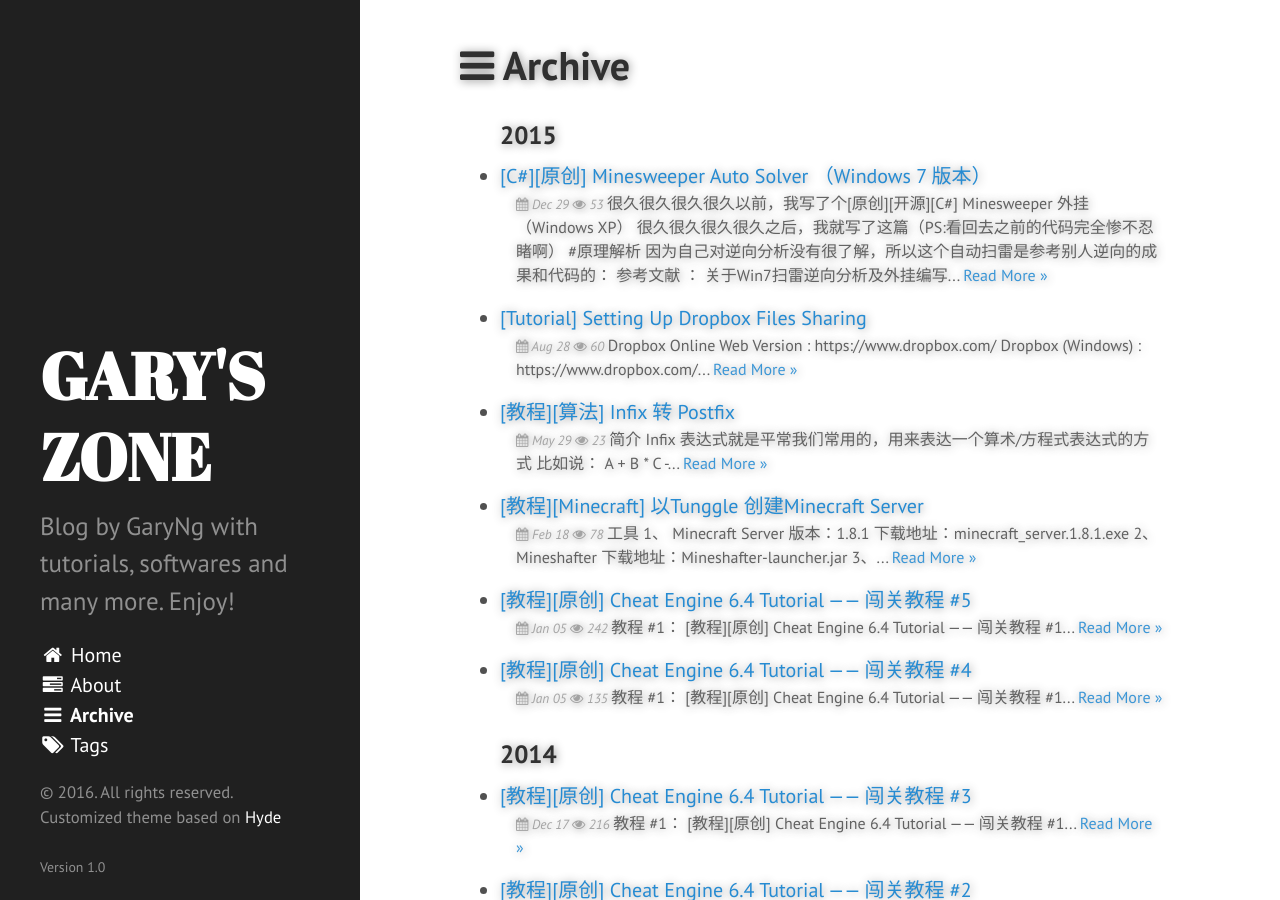
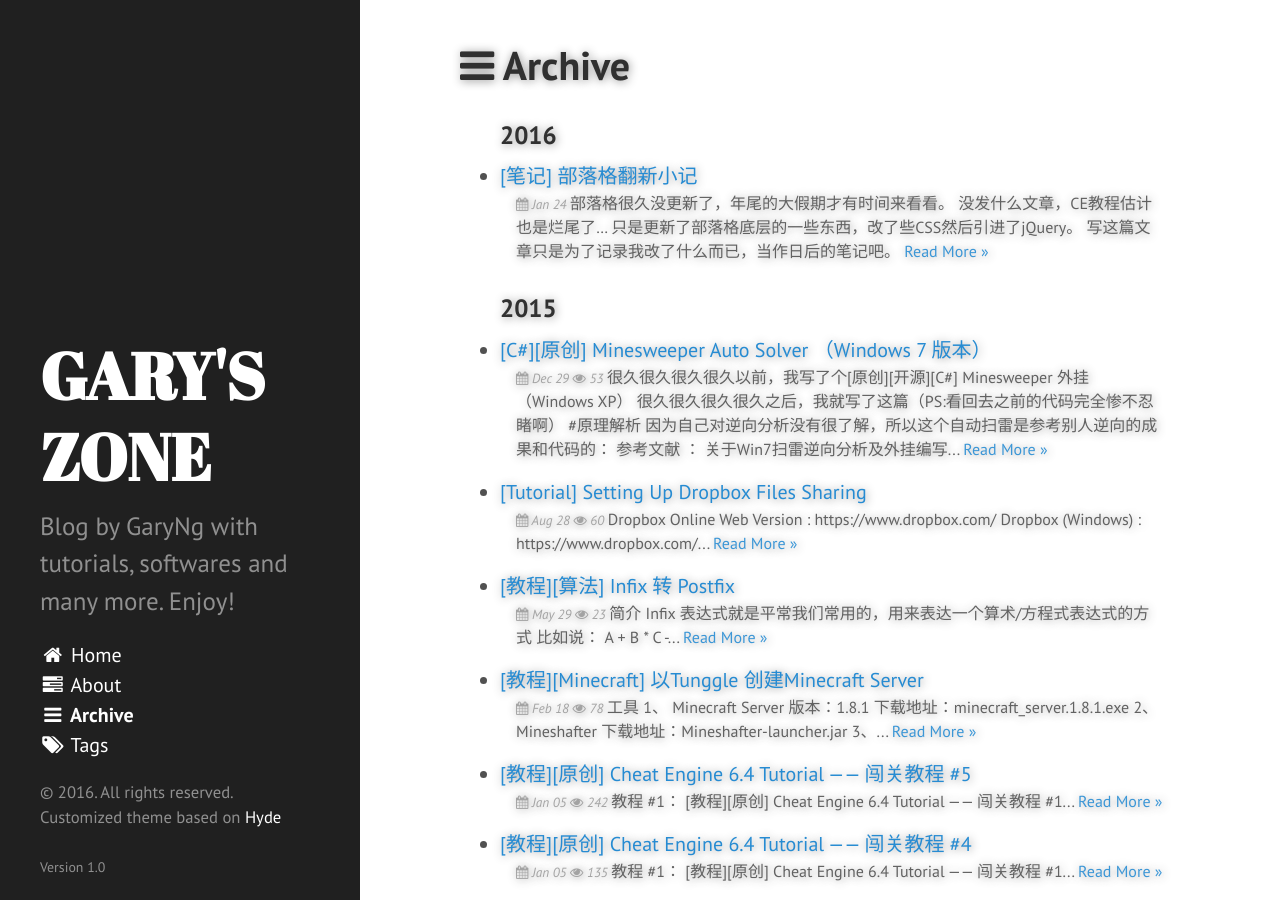
Before and after one commit to garyng/blog, a Jekyll site: the page built from archive.md, in a window 1280 px wide and 900 px high. Built offline with Jekyll 4.4.1, drawn with Linux system fonts in a browser that asks for light colours; Markdown is read by kramdown in place of the engine named in the settings.

Commit message:
+ Post : Blog renovation

```diff
--- /dev/null
+++ b/_posts/2016-01-24-blog-renovation.md
@@ -0,0 +1,100 @@
+---
+layout: post
+title: '[笔记] 部落格翻新小记'
+tags:
+  - 原创
+  - 其他
+  - 部落格
+  - 笔记
+description: 关于本部落格翻新的的小笔记
+image: 'https://lh3.googleusercontent.com/-4hGY7d7At7w/VqSN8EwnM2I/AAAAAAAAIcI/uxqH6b3UluQ/s1600/24-01-2016_160215.png'
+author: GaryNg
+---
+
+部落格很久没更新了，年尾的大假期才有时间来看看。
+
+没发什么文章，CE教程估计也是烂尾了...
+
+只是更新了部落格底层的一些东西，改了些CSS然后引进了jQuery。
+
+写这篇文章只是为了记录我改了什么而已，当作日后的笔记吧。
+
+<!-- More -->
+
+#更新了啥？
+
+这个很容易被发现吧 xD
+
+就是部落格的主页面再也不是显示每个post的content了，而是换成了post的excerpt
+
+这个是通过`{% raw %} {{ post.excerpt }} {% endraw %}`实现的
+
+先在`_config.yml` 之中设定`excerpt_separator` （我将它设为了`<!-- More -->`）
+
+[![image](https://lh3.googleusercontent.com/-S8Ih9NjDVVs/VqSN0GJgwbI/AAAAAAAAIbs/GRXe99dWR3A/s800/24-01-2016_152853.png "image")](https://lh3.googleusercontent.com/-S8Ih9NjDVVs/VqSN0GJgwbI/AAAAAAAAIb0/lrJsVkDNheY/s1600/24-01-2016_152853.png)
+
+然后在每个post 之中只要在特定的地方加入`<!-- More -->`,Jeyll就会自动获取`<!-- More -->`之前的content了。（为了这个我将200++个帖子都编辑了一遍.....）
+
+[![image](https://lh3.googleusercontent.com/-_N3SJwDsojE/VqSN0bzG0qI/AAAAAAAAIbw/a9A8XRkIJY0/s800/24-01-2016_152918.png "image")](https://lh3.googleusercontent.com/-_N3SJwDsojE/VqSN0bzG0qI/AAAAAAAAIbw/a9A8XRkIJY0/s1600/24-01-2016_152918.png)
+
+---
+
+每个post title 之前都加了个小小的FontAwesome icon
+
+就是<span class="fa fa-magic"></span>这个啦 xDD
+
+---
+
+Sidebar 的 `BETA!` 字样也除去了
+
+换成了在下方的version 1.0 （PS： 甚至在git 中我也创建了一个tag xDD）
+
+---
+
+我改了点代码高亮的CSS
+
+去除了`text-shadow` 然后修正了`word-wrap`的问题
+
+也顺带加入了代码的类别
+
+就像这样：
+
+{% highlight csharp %}
+// This is a C# code
+{% endhighlight %}
+
+{% highlight js %}
+// A JavaSciprt code!
+{% endhighlight %}
+
+---
+
+[Tags](http://{{ site.url }}/tags/)页面也做了大翻新，不再是以前那般显示所有的tags了
+
+换成了只显示首20个帖子最多的Tags
+
+而且字体大小会跟着帖子的数量改变（这东西很久以前就想实现了，不过碍于Liquid之前的版本之中`divided_by`有bug，所以没去搞定，最近的更新才修复了这个bug）
+
+美美哒：
+
+[![image](https://lh3.googleusercontent.com/-lGqGN7v9ljc/VqSN4u3-hmI/AAAAAAAAIb8/cDm_1XnO6sI/s800/24-01-2016_154334.png "image")](https://lh3.googleusercontent.com/-lGqGN7v9ljc/VqSN4u3-hmI/AAAAAAAAIb8/cDm_1XnO6sI/s1600/24-01-2016_154334.png)
+
+---
+
+[Archive](http://{{ site.url }}/archive/)之中的`post excerpt` 也改了一点点，最大的翻新就是加入了从Google Analytics获取的pageviews
+
+为了实现这个加入了jQuery，这个static site 也变得有点不static了（LOL）
+
+这个部落格的Pageviews完全就是少的可怜啊．．．
+
+[![image](https://lh3.googleusercontent.com/-4hGY7d7At7w/VqSN8EwnM2I/AAAAAAAAIcI/uxqH6b3UluQ/s800/24-01-2016_160215.png "image")](https://lh3.googleusercontent.com/-4hGY7d7At7w/VqSN8EwnM2I/AAAAAAAAIcI/uxqH6b3UluQ/s1600/24-01-2016_160215.png)
+
+---
+
+最后就是我把css 和 js都minify了
+
+Minifier 用的是[Microsoft Ajax Minifier](http://ajaxmin.codeplex.com/)，写了个batch file 就将其自动化了。
+
+---
+
+大概就这样了。
```
Also changed, not shown: _config.yml (line endings or trailing spaces), 2 other files.
